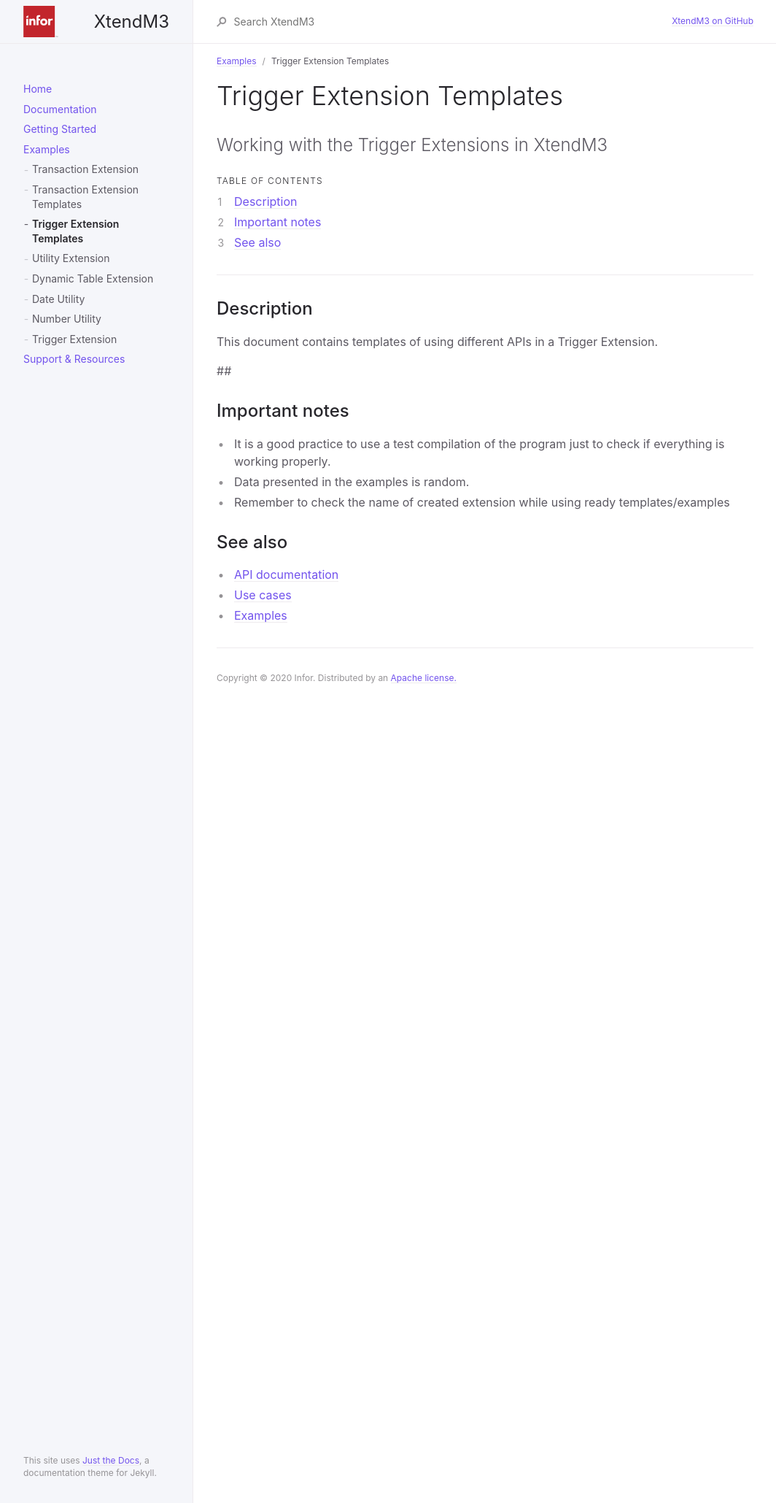
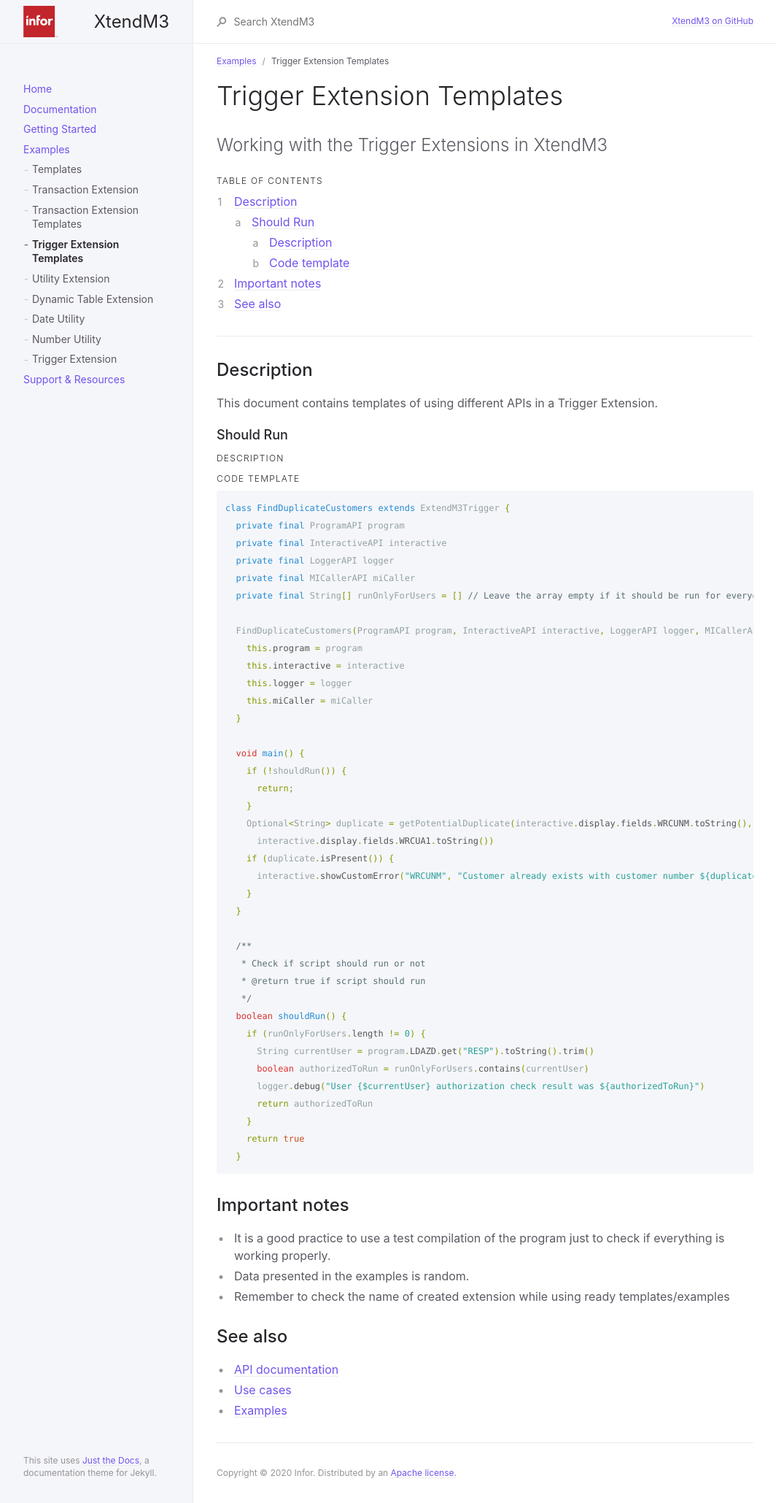
Before and after one commit to infor-cloud/xtendm3, a Jekyll site: the page built from docs/examples/Templates/Trigger_Template.md, in a window 1280 px wide. Shown: the whole page at 73% size, without its empty margins (107-1171 px from the left). Built offline with Jekyll 4.4.1, drawn with Linux system fonts in a browser that asks for light colours.

Commit message:
minor doc update

````diff
--- a/docs/examples/Templates/Trigger_Template.md
+++ b/docs/examples/Templates/Trigger_Template.md
@@ -22,7 +22,49 @@ Working with the Trigger Extensions in XtendM3
 ## Description
 This document contains templates of using different APIs in a Trigger Extension.
 
-##
+### Should Run
+#### Description
+#### Code template
+```groovy
+class FindDuplicateCustomers extends ExtendM3Trigger {
+  private final ProgramAPI program
+  private final InteractiveAPI interactive
+  private final LoggerAPI logger
+  private final MICallerAPI miCaller
+  private final String[] runOnlyForUsers = [] // Leave the array empty if it should be run for everyone, otherwise add authorized usernames
+
+  FindDuplicateCustomers(ProgramAPI program, InteractiveAPI interactive, LoggerAPI logger, MICallerAPI miCaller) {
+    this.program = program
+    this.interactive = interactive
+    this.logger = logger
+    this.miCaller = miCaller
+  }
+
+  void main() {
+    if (!shouldRun()) {
+      return;
+    }
+    Optional<String> duplicate = getPotentialDuplicate(interactive.display.fields.WRCUNM.toString(),
+      interactive.display.fields.WRCUA1.toString())
+    if (duplicate.isPresent()) {
+      interactive.showCustomError("WRCUNM", "Customer already exists with customer number ${duplicate.get()}")
+    }
+  }
+
+  /**
+   * Check if script should run or not
+   * @return true if script should run
+   */
+  boolean shouldRun() {
+    if (runOnlyForUsers.length != 0) {
+      String currentUser = program.LDAZD.get("RESP").toString().trim()
+      boolean authorizedToRun = runOnlyForUsers.contains(currentUser)
+      logger.debug("User {$currentUser} authorization check result was ${authorizedToRun}")
+      return authorizedToRun
+    }
+    return true
+  }
+```
 
 ## Important notes
 - It is a good practice to use a test compilation of the program just to check if everything is working properly.
````
Also changed, not shown: docs/examples/Templates/Templates.md (added, +29 -0 lines).
